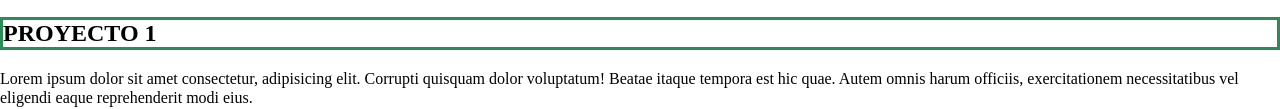
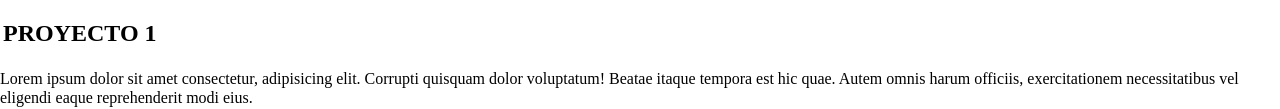
Before and after one commit to AngeleLindarteL/portfolio-teaching, a plain HTML site: page portfolio-teaching/angel/index.html in a window 1280 px wide. Shown: the part 1204-1313 px from the top of the page. Drawn offline with Linux system fonts and the light colour scheme.

Commit message:
Updated index.css by line 22

```diff
--- a/portfolio-teaching/angel/styles/index.css
+++ b/portfolio-teaching/angel/styles/index.css
@@ -19,7 +19,7 @@
 #proyects #proyect-1 .proyect-dc h2{
     border-left: blue 4px dotted;
     border: solid;
-    border-color: seagreen;
+    border-color: white;
 }
 
 #gatito{
```
